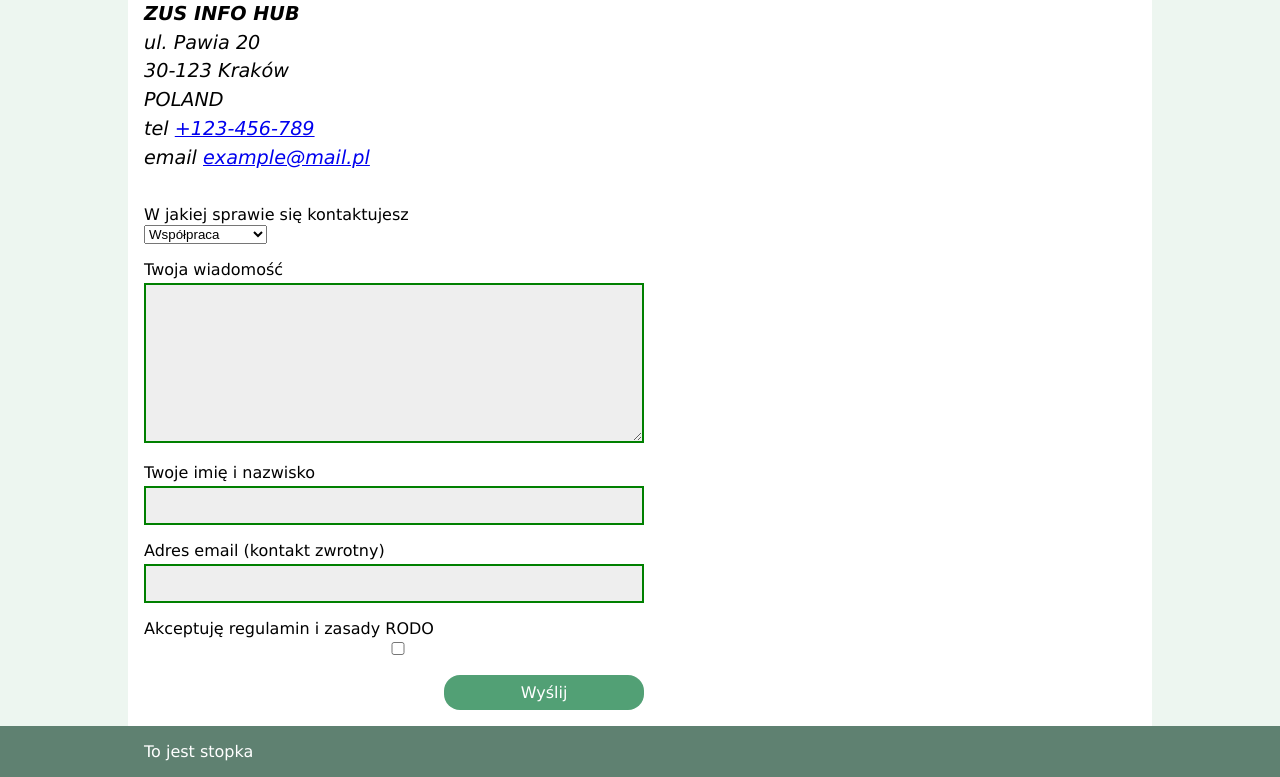
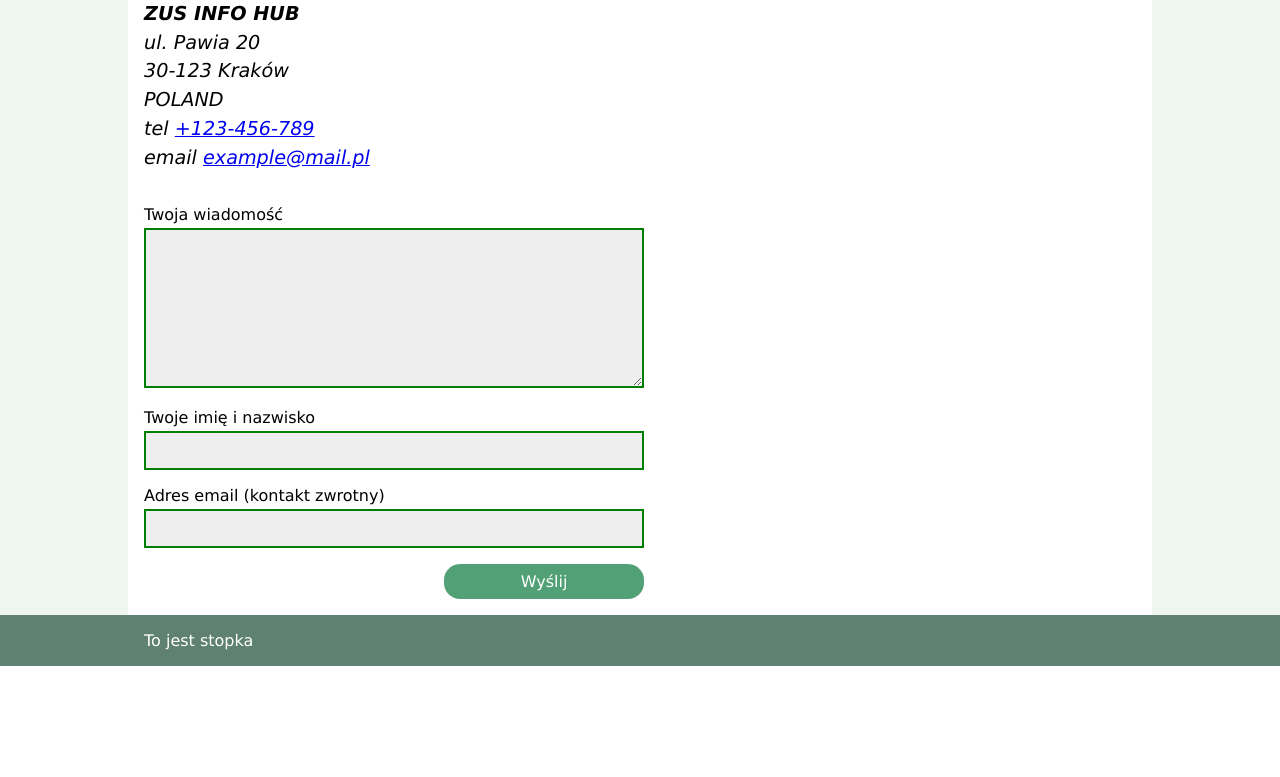
Before and after one commit to true-vue/web_essentials, a plain HTML site: page contact.html in a window 1280 px wide. Shown: the part 197-974 px from the top of the page. After the commit the page ends 863 px from the top, so only its background shows below. Drawn offline with Linux system fonts and the light colour scheme.

Commit message:
additional contact fields removed

```diff
--- a/contact.html
+++ b/contact.html
@@ -80,15 +80,6 @@
       </address>
       <form method="post" action="http://localhost:3000">
         <div class="form-control">
-          <label for="topic">W jakiej sprawie się kontaktujesz</label>
-          <select name="topic" id="topic">
-            <option value="cooperation">Współpraca</option>
-            <option value="error">Zgłoszenie błędu</option>
-            <option value="abuse">Nadużycie</option>
-            <option value="inne">Inny...</option>
-          </select>
-        </div>
-        <div class="form-control">
           <label for="message">Twoja wiadomość</label>
           <textarea name="message" id="message"></textarea>
         </div>
@@ -100,10 +91,6 @@
           <label for="email">Adres email (kontakt zwrotny)</label>
           <input name="email" id="email" type="text" />
         </div>
-        <div class="form-control">
-          <label for="rules">Akceptuję regulamin i zasady RODO</label>
-          <input name="rules" id="rules" type="checkbox" />
-        </div>
         <button type="submit" class="btn-primary">Wyślij</button>
       </form>
     </div>
```
